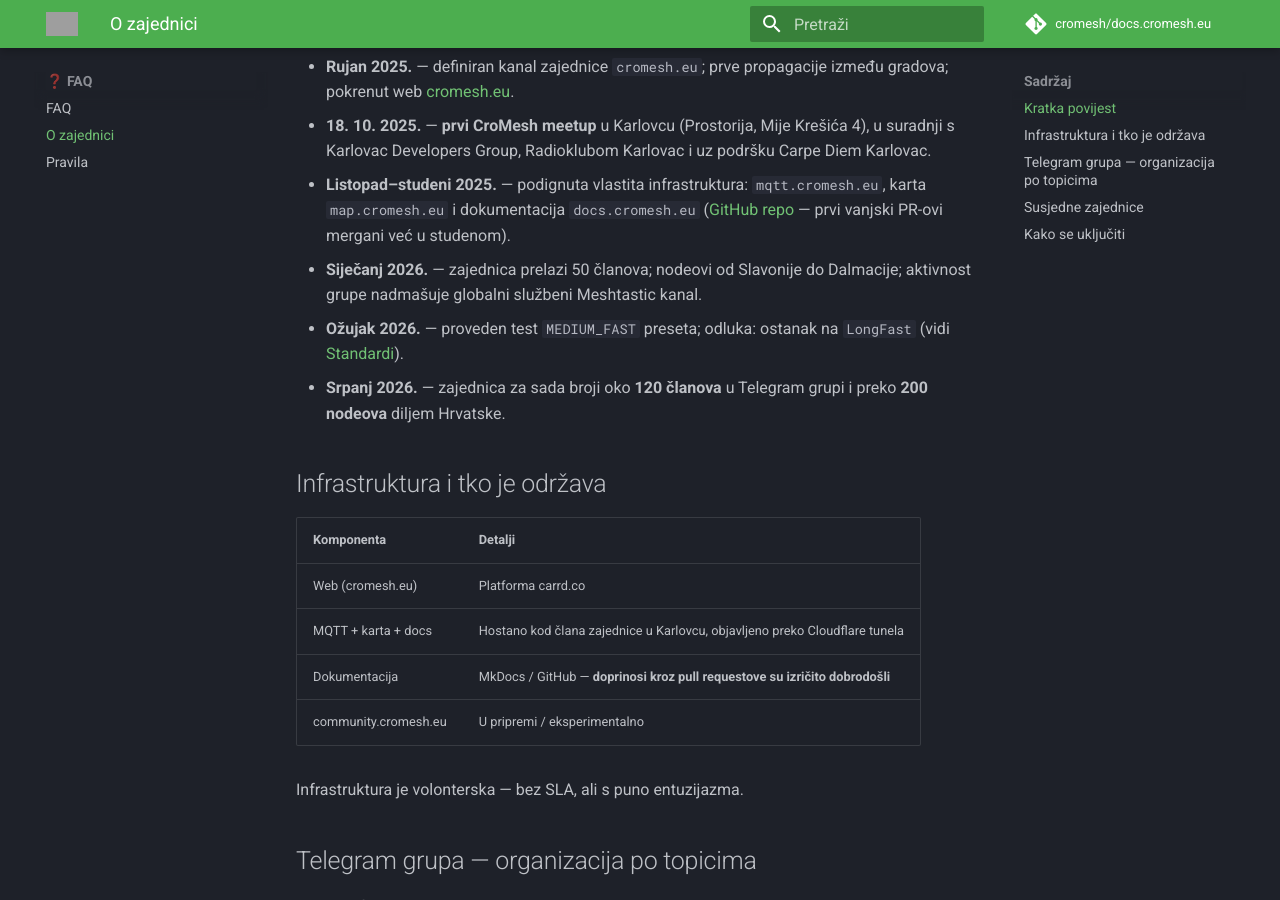
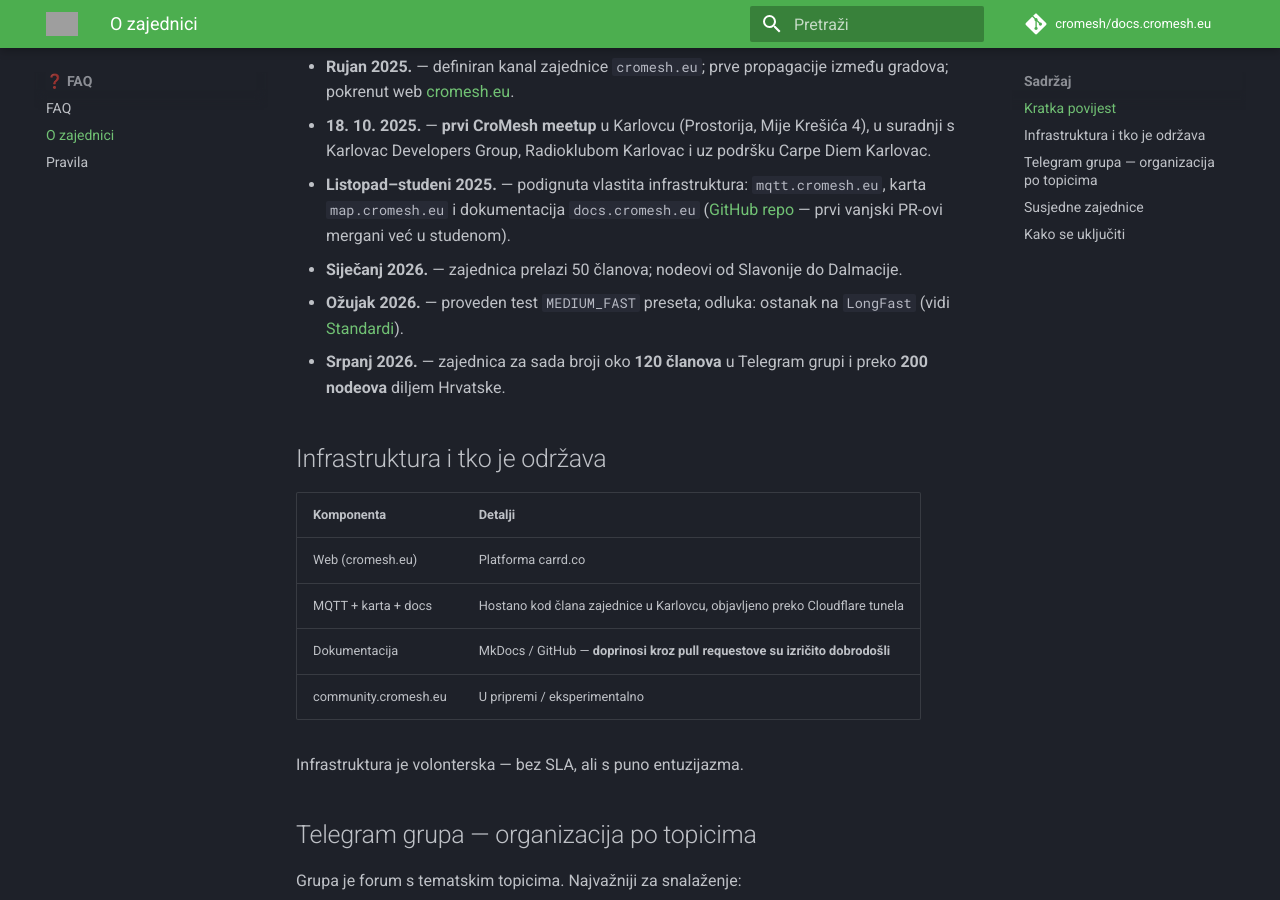
Before and after one commit to cromesh/docs.cromesh.eu, an MkDocs documentation site: the page built from docs/zajednica/o-zajednici.md, in a window 1280 px wide and 900 px high, scrolled down 392 px. Built offline with MkDocs 1.6.1 and Material for MkDocs 9.7.7, drawn with Linux system fonts in a browser that asks for light colours; comment, search, counter and statistics services are not loaded; grey boxes are pictures that could not be loaded.

Commit message:
Remove claim about surpassing official Meshtastic channel activity LOLZ the irony

```diff
--- a/docs/zajednica/o-zajednici.md
+++ b/docs/zajednica/o-zajednici.md
@@ -23,8 +23,7 @@
   karta `map.cromesh.eu` i dokumentacija `docs.cromesh.eu`
   ([GitHub repo](https://github.com/cromesh/docs.cromesh.eu) — prvi vanjski PR-ovi
   mergani već u studenom).
-- **Siječanj 2026.** — zajednica prelazi 50 članova; nodeovi od Slavonije do Dalmacije;
-  aktivnost grupe nadmašuje globalni službeni Meshtastic kanal.
+- **Siječanj 2026.** — zajednica prelazi 50 članova; nodeovi od Slavonije do Dalmacije.
 - **Ožujak 2026.** — proveden test `MEDIUM_FAST` preseta; odluka: ostanak na `LongFast`
   (vidi [Standardi](../mreza/standardi.md)).
 - **Srpanj 2026.** — zajednica za sada broji oko **120 članova** u Telegram grupi i
```
